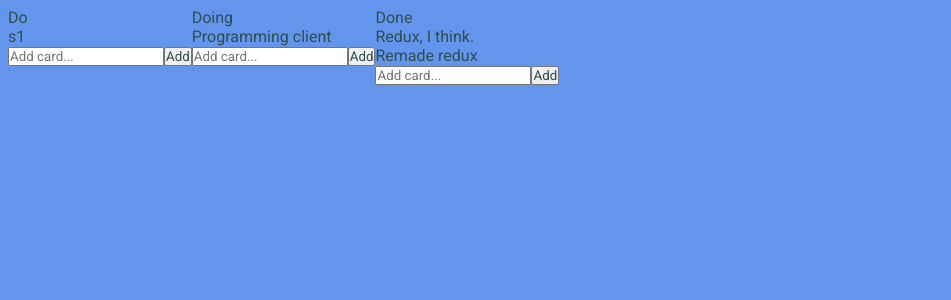
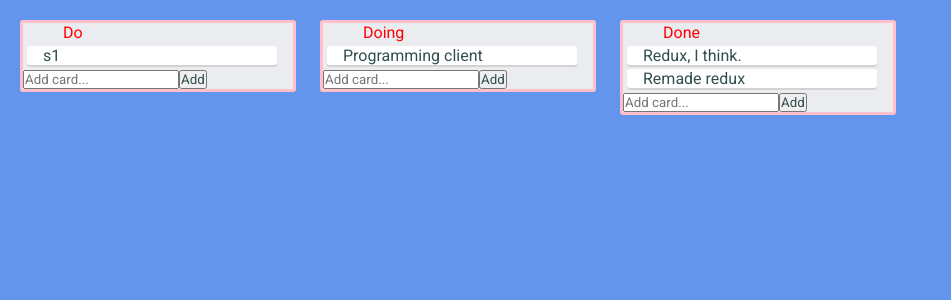
Before and after one commit to codekcv/lister, a React (Create React App) app: page / in a window 1280 px wide. Shown: the top 300 px of the page, without its empty margins (0-951 px from the left). Built offline with nearby package versions, Linux system fonts and the light colour scheme; the HTML template or start-up script is replaced by a standard one.

Commit message:
restructured. clean up.

```diff
--- a/src/components/card/Card.tsx
+++ b/src/components/card/Card.tsx
@@ -1,75 +1,50 @@
-export default () => null;
+import React from 'react';
+import { crossCard, editCard, deleteCard } from '../../store/card/actions';
+import { Card } from '../../store/card/types';
+import styled from 'styled-components';
 
-// import React, { useState } from 'react';
-// import { editCard, deleteCard } from '../../store/list/actions';
-// import { FaPencilAlt, FaTrashAlt } from 'react-icons/fa';
-// import styled from 'styled-components';
+interface Props {
+  card: Card;
+  editCard: typeof editCard;
+  deleteCard: typeof deleteCard;
+  crossCard: typeof crossCard;
+}
 
-// interface Props {
-//   id: string;
-//   text: string;
-//   editCard: typeof editCard;
-//   deleteCard: typeof deleteCard;
-// }
+export const CardLi: React.FC<Props> = ({
+  card,
+  editCard,
+  deleteCard,
+  crossCard
+}) => {
+  const { cardId, text, cross } = card;
 
-// export const Card: React.FC<Props> = ({ id, text, editCard, deleteCard }) => {
-//   const [edit, setEdit] = useState(false);
-//   const [value, setValue] = useState('');
+  // DONE CARD
+  const handleDone = (e: React.MouseEvent<HTMLSpanElement, MouseEvent>) => {
+    crossCard(cardId);
+  };
 
-//   const handleClick = () => {
-//     setEdit(true);
-//     setValue(text);
-//   };
+  const handleHover = (e: React.MouseEvent<HTMLSpanElement, MouseEvent>) => {
+    // deleteCard(cardId);
+  };
 
-//   const handleChange = (e: React.ChangeEvent<HTMLInputElement>) => {
-//     setValue(e.target.value);
-//   };
+  return (
+    <Container onClick={handleDone}>
+      <Span isCross={cross} onMouseEnter={handleHover}>
+        {text}
+      </Span>
+    </Container>
+  );
+};
 
-//   const handleSubmit = (e: React.FormEvent<HTMLFormElement>) => {
-//     e.preventDefault();
-//     editCard(id, value);
-//     setEdit(false);
-//   };
+const Container = styled.div`
+  width: 250px;
+  background: white;
+  border-radius: 3px;
+  box-shadow: 0 2px lightgray;
+  margin: 4px;
+  text-indent: 16px;
+`;
 
-//   const handleDelete = (e: React.MouseEvent<SVGElement, MouseEvent>) => {
-//     deleteCard(id);
-//   };
-
-//   return (
-//     <Container>
-//       {!edit ? (
-//         <div className="card">
-//           <label>{text}</label>
-//           <div className="buttons">
-//             <FaPencilAlt onClick={handleClick} />{' '}
-//             <FaTrashAlt onClick={handleDelete} />
-//           </div>
-//         </div>
-//       ) : (
-//         <>
-//           <form onSubmit={handleSubmit}>
-//             <input
-//               type="text"
-//               placeholder="Edit..."
-//               value={value}
-//               onChange={handleChange}
-//             />
-//             <button type="submit">Done</button>
-//           </form>
-//         </>
-//       )}
-//     </Container>
-//   );
-// };
-
-// const Container = styled.div`
-//   .card {
-//     display: flex;
-//     justify-content: space-between;
-//     padding: 4px;
-//   }
-
-//   /* .buttons {
-//     flex-grow: 1;
-//   } */
-// `;
+const Span = styled.span<{ isCross: boolean }>`
+  text-decoration: ${props => props.isCross && 'line-through'};
+`;
--- a/src/components/card/Card2.tsx
+++ b/src/components/card/Cards.tsx
@@ -1,9 +1,15 @@
 import React, { useState } from 'react';
 import { connect } from 'react-redux';
 import { CardState } from '../../store/card/types';
-import { addCard, editCard, deleteCard } from '../../store/card/actions';
+import {
+  addCard,
+  crossCard,
+  deleteCard,
+  editCard
+} from '../../store/card/actions';
 import { AppState } from '../../store/store';
 import styled from 'styled-components';
+import { CardLi } from './Card';
 
 interface Props {
   listId: string;
@@ -11,17 +17,19 @@ interface Props {
   addCard: typeof addCard;
   editCard: typeof editCard;
   deleteCard: typeof deleteCard;
+  crossCard: typeof crossCard;
 }
 
-const Card2: React.FC<Props> = ({
+const Cards: React.FC<Props> = ({
   listId,
   cardState,
   addCard,
   editCard,
-  deleteCard
+  deleteCard,
+  crossCard
 }) => {
+  const listCards = cardState.cards.filter(card => card.listId === listId);
   const [input, setInput] = useState('');
-  const listCards = cardState.cards.filter(card => card.listId === listId);
 
   const handleInput = (e: React.ChangeEvent<HTMLInputElement>) => {
     e.preventDefault();
@@ -40,7 +48,14 @@ const Card2: React.FC<Props> = ({
     <Container>
       <ul>
         {listCards.map(card => (
-          <li key={card.cardId}>{card.text}</li>
+          <li key={card.cardId}>
+            <CardLi
+              card={card}
+              editCard={editCard}
+              deleteCard={deleteCard}
+              crossCard={crossCard}
+            />
+          </li>
         ))}
       </ul>
       <form onSubmit={handleSubmit}>
@@ -56,7 +71,11 @@ const Card2: React.FC<Props> = ({
   );
 };
 
-const Container = styled.div``;
+const Container = styled.div`
+  li {
+    list-style: none;
+  }
+`;
 
 const mapStateToProps = (state: AppState) => ({
   cardState: state.card
@@ -64,5 +83,5 @@ const mapStateToProps = (state: AppState) => ({
 
 export default connect(
   mapStateToProps,
-  { addCard, editCard, deleteCard }
-)(Card2);
+  { addCard, editCard, deleteCard, crossCard }
+)(Cards);
--- a/src/components/list/List.tsx
+++ b/src/components/list/List.tsx
@@ -1,169 +1,66 @@
-export default () => null;
+import React, { useState } from 'react';
+import { List } from '../../store/list/types';
+import { editList, deleteList } from '../../store/list/actions';
+import Cards from '../card/Cards';
+import styled from 'styled-components';
 
-// import React, { useState } from 'react';
-// import { connect } from 'react-redux';
-// import { ListState } from '../../store/list/types';
-// import { AppState } from '../../store/store';
-// import {
-//   addCard,
-//   editCard,
-//   deleteCard,
-//   editTitle
-// } from '../../store/list/actions';
-// import { Card } from '../card/Card';
-// import styled from 'styled-components';
-// import { FaPlusSquare } from 'react-icons/fa';
+interface Props {
+  list: List;
+  editList: typeof editList;
+  deleteList: typeof deleteList;
+}
 
-// interface Props {
-//   listState: ListState;
-//   editTitle: typeof editTitle;
-//   addCard: typeof addCard;
-//   editCard: typeof editCard;
-//   deleteCard: typeof deleteCard;
-// }
+export const ListLi: React.FC<Props> = ({ list, editList, deleteList }) => {
+  const { id, title } = list;
+  const [editTitle, setEditTitle] = useState('');
+  const [isChanging, setIsChanging] = useState(false);
 
-// const List: React.FC<Props> = ({
-//   listState,
-//   editTitle,
-//   addCard,
-//   editCard,
-//   deleteCard
-// }) => {
-//   const [input, setInput] = useState('');
-//   const [isChangingTitle, setIsChangingTitle] = useState(false);
-//   const [currentTitle, setCurrentTitle] = useState(listState.title);
-//   const { title, cardy: cards } = listState;
+  const handleChangeTitle = (
+    e: React.MouseEvent<HTMLParagraphElement, MouseEvent>
+  ) => {
+    setEditTitle(title);
+    setIsChanging(true);
+  };
 
-//   const handleChangeTitle = (
-//     e: React.MouseEvent<HTMLHeadingElement, MouseEvent>
-//   ) => {
-//     setIsChangingTitle(true);
-//   };
+  const handleChange = (e: React.ChangeEvent<HTMLInputElement>) => {
+    setEditTitle(e.target.value);
+  };
 
-//   const handleChangeTitleInput = (e: React.ChangeEvent<HTMLInputElement>) => {
-//     setCurrentTitle(e.target.value);
-//   };
+  const handleTitleOnSubmit = (e: React.FormEvent<HTMLFormElement>) => {
+    setIsChanging(false);
+    editList(id, editTitle);
+  };
 
-//   const handleTitleSubmit = (e: React.FormEvent<HTMLFormElement>) => {
-//     e.preventDefault();
-//     if (currentTitle) {
-//       editTitle(currentTitle);
-//       setIsChangingTitle(false);
-//     }
-//   };
+  const handleListDelete = (
+    e: React.MouseEvent<HTMLParagraphElement, MouseEvent>
+  ) => {
+    deleteList(id);
+  };
 
-//   const handleChange = (e: React.ChangeEvent<HTMLInputElement>) => {
-//     setInput(e.target.value);
-//   };
+  return (
+    <Container>
+      {!isChanging ? (
+        <p onClick={handleChangeTitle}>{title}</p>
+      ) : (
+        <form onSubmit={handleTitleOnSubmit}>
+          <input
+            value={editTitle}
+            placeholder="Enter new title..."
+            onChange={handleChange}
+          ></input>
+          <button type="submit">Done</button>
+        </form>
+      )}
 
-//   const handleSubmit = (e: React.FormEvent<HTMLFormElement>) => {
-//     e.preventDefault();
-//     if (input) {
-//       addCard(require('short-uuid').generate(), input);
-//       setInput('');
-//     }
-//   };
+      <Cards listId={id} />
+    </Container>
+  );
+};
 
-//   return (
-//     <Container>
-//       {/*/=== TITLE ===/*/}
-//       {!isChangingTitle ? (
-//         <p className="title" onClick={handleChangeTitle}>
-//           {title}
-//         </p>
-//       ) : (
-//         <form onSubmit={handleTitleSubmit}>
-//           <input
-//             type="text"
-//             placeholder="Change title..."
-//             value={currentTitle}
-//             onChange={handleChangeTitleInput}
-//           />
-//           <button type="submit">Done</button>
-//         </form>
-//       )}
-
-//       {/*/=== SHOW CARDS ===/*/}
-//       <ul>
-//         {cards.map(card => (
-//           <li key={card.id}>
-//             <Card
-//               id={card.id}
-//               text={card.text}
-//               editCard={editCard}
-//               deleteCard={deleteCard}
-//             />
-//           </li>
-//         ))}
-//       </ul>
-
-//       {/*/=== ADD CARD ===/*/}
-//       <form onSubmit={handleSubmit}>
-//         <input
-//           type="text"
-//           placeholder="Add card..."
-//           value={input}
-//           onChange={handleChange}
-//         />
-//         <button type="submit">
-//           <FaPlusSquare size={16} />
-//         </button>
-//       </form>
-//     </Container>
-//   );
-// };
-
-// const Container = styled.div`
-//   background: #ebecf0;
-//   border-radius: 3px;
-//   width: 275px;
-//   box-shadow: 0px 1px lightgray;
-
-//   ul {
-//     margin: 4px;
-
-//     li {
-//       background: white;
-//       margin: 8px 4px;
-//       border-radius: 3px;
-//       font-size: 14px;
-//       box-shadow: 0px 1px lightgray;
-//       list-style: none;
-//     }
-//   }
-
-//   form {
-//     padding-bottom: 8px;
-//   }
-
-//   input {
-//     margin-left: 8px;
-//     width: 232px;
-//     border: none;
-//     border-radius: 3px;
-//   }
-
-//   button {
-//     margin-left: 8px;
-//     width: 16px;
-//     border: none;
-//     border-radius: 3px;
-//     justify-content: center;
-//     /* padding-top: 6px; */
-//   }
-
-//   .title {
-//     text-align: center;
-//     font-size: 1.5rem;
-//     padding: 0.5rem 0 0 0;
-//   }
-// `;
-
-// const mapStateToProps = (state: AppState) => ({
-//   listState: state.list
-// });
-
-// export default connect(
-//   mapStateToProps,
-//   { editTitle, addCard, editCard, deleteCard }
-// )(List);
+const Container = styled.div`
+  list-style: none;
+  border: 3px pink solid;
+  background: #ebecf0;
+  border-radius: 3px;
+  margin: 12px;
+`;
--- a/src/components/list/List2.tsx
+++ b/src/components/list/Lists.tsx
@@ -3,8 +3,8 @@ import { connect } from 'react-redux';
 import { AppState } from '../../store/store';
 import { ListState } from '../../store/list/types';
 import { addList, editList, deleteList } from '../../store/list/actions';
-import Card2 from '../card/Card2';
 import styled from 'styled-components';
+import { ListLi } from './List';
 
 interface Props {
   listState: ListState;
@@ -13,19 +13,21 @@ interface Props {
   deleteList: typeof deleteList;
 }
 
-const List2: React.FC<Props> = ({ listState }) => {
+const Lists: React.FC<Props> = ({
+  listState,
+  addList,
+  editList,
+  deleteList
+}) => {
   const { lists } = listState;
 
   return (
     <Container>
       <ul className="lists">
         {lists.map(list => (
-          <li key={list.id}>
-            <p>{list.title}</p>
-            <div>
-              <Card2 listId={list.id} />
-            </div>
-          </li>
+          <Li key={list.id}>
+            <ListLi list={list} editList={editList} deleteList={deleteList} />
+          </Li>
         ))}
       </ul>
     </Container>
@@ -36,9 +38,15 @@ const Container = styled.div`
   .lists {
     display: flex;
   }
+`;
 
-  li {
-    list-style: none;
+const Li = styled.li`
+  list-style: none;
+  width: 300px;
+
+  p {
+    color: red;
+    text-indent: 40px;
   }
 `;
 
@@ -49,4 +57,4 @@ const mapStateToProps = (state: AppState) => ({
 export default connect(
   mapStateToProps,
   { addList, editList, deleteList }
-)(List2);
+)(Lists);
--- a/src/pages/Home.tsx
+++ b/src/pages/Home.tsx
@@ -1,13 +1,13 @@
 import React from 'react';
 import styled from 'styled-components';
-import List2 from '../components/list/List2';
+import Lists from '../components/list/Lists';
 
 interface Props {}
 
 export const Home: React.FC<Props> = () => {
   return (
     <Container>
-      <List2 />
+      <Lists />
     </Container>
   );
 };
--- a/src/store/card/actions.ts
+++ b/src/store/card/actions.ts
@@ -1,4 +1,4 @@
-import { ADD_CARD, EDIT_CARD, DELETE_CARD } from './types';
+import { ADD_CARD, EDIT_CARD, DELETE_CARD, CROSS_CARD } from './types';
 
 export const addCard = (listId: string, text: string) => {
   return {
@@ -16,6 +16,14 @@ export const editCard = (id: string, text: string) => {
 
 export const deleteCard = (id: string) => {
   return {
-    type: DELETE_CARD
+    type: DELETE_CARD,
+    payload: { id }
   };
 };
+
+export const crossCard = (id: string) => {
+  return {
+    type: CROSS_CARD,
+    payload: { id }
+  };
+};
--- a/src/store/card/reducers.ts
+++ b/src/store/card/reducers.ts
@@ -3,15 +3,16 @@ import {
   CardActionTypes,
   ADD_CARD,
   EDIT_CARD,
-  DELETE_CARD
+  DELETE_CARD,
+  CROSS_CARD
 } from './types';
 
 const initialState: CardState = {
   cards: [
-    { listId: 'do', cardId: 'c1', text: 's1' },
-    { listId: 'doing', cardId: 'c2', text: 'Programming client' },
-    { listId: 'done', cardId: 'c3', text: 'Redux, I think.' },
-    { listId: 'done', cardId: 'c4', text: 'Remade redux' }
+    { listId: 'do', cardId: 'c1', text: 's1', cross: false },
+    { listId: 'doing', cardId: 'c2', text: 'Programming client', cross: false },
+    { listId: 'done', cardId: 'c3', text: 'Redux, I think.', cross: false },
+    { listId: 'done', cardId: 'c4', text: 'Remade redux', cross: false }
   ]
 };
 
@@ -24,22 +25,30 @@ export const cardReducer = (state = initialState, action: CardActionTypes) => {
           {
             listId: action.payload.listId,
             cardId: require('short-uuid').generate(),
-            text: action.payload.text
+            text: action.payload.text,
+            cross: false
           }
         ]
       };
-    // case EDIT_CARD:
-    //   return {
-    //     cards: state.cards.map(card => {
-    //       card.cardId === action.payload.id &&
-    //         (card.text = action.payload.text);
-    //       return card;
-    //     })
-    //   };
-    // case DELETE_CARD:
-    // return {
-    //   cards: state.cards.filter(card => card.cardId !== action.payload.id)
-    // };
+    case EDIT_CARD:
+      return {
+        cards: state.cards.map(card => {
+          card.cardId === action.payload.id &&
+            (card.text = action.payload.text);
+          return card;
+        })
+      };
+    case DELETE_CARD:
+      return {
+        cards: state.cards.filter(card => card.cardId !== action.payload.id)
+      };
+    case CROSS_CARD:
+      return {
+        cards: state.cards.map(card => {
+          card.cardId === action.payload.id && (card.cross = !card.cross);
+          return card;
+        })
+      };
     default:
       return state;
   }
--- a/src/store/card/types.ts
+++ b/src/store/card/types.ts
@@ -1,7 +1,8 @@
-interface Card {
+export interface Card {
   listId: string;
   cardId: string;
   text: string;
+  cross: boolean;
 }
 
 export interface CardState {
@@ -11,6 +12,7 @@ export interface CardState {
 export const ADD_CARD = 'ADD_CARD';
 export const EDIT_CARD = 'EDIT_CARD';
 export const DELETE_CARD = 'DELETE_CARD';
+export const CROSS_CARD = 'CROSS_CARD';
 
 interface AddCardAction {
   type: typeof ADD_CARD;
@@ -27,4 +29,13 @@ interface RemoveCardAction {
   payload: { id: string };
 }
 
-export type CardActionTypes = AddCardAction | EditCardAction | RemoveCardAction;
+interface CrossCardAction {
+  type: typeof CROSS_CARD;
+  payload: { id: string };
+}
+
+export type CardActionTypes =
+  | AddCardAction
+  | EditCardAction
+  | RemoveCardAction
+  | CrossCardAction;
```
Also changed, not shown: src/store/list/actions.ts (+0 -30 lines), src/store/list/reducers.ts (+0 -58 lines), src/store/list/types.ts (+1 -32 lines).
